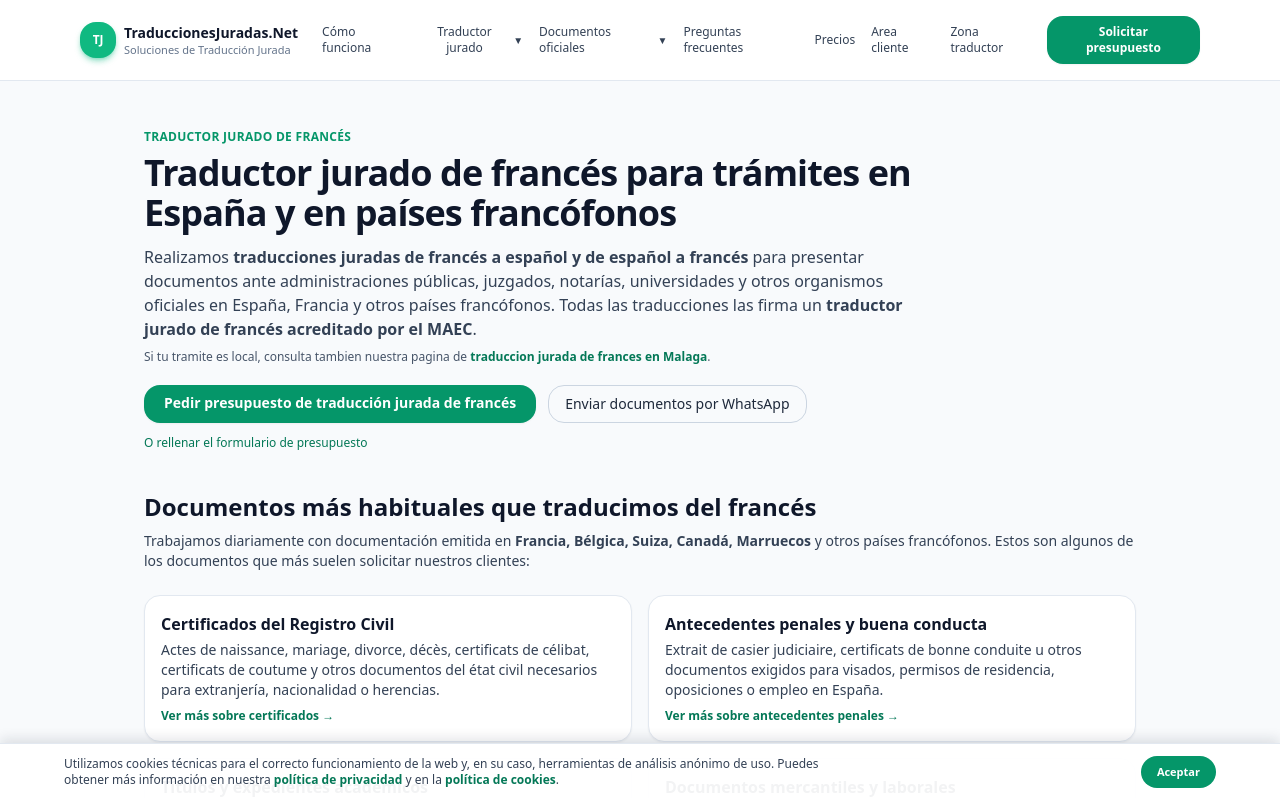
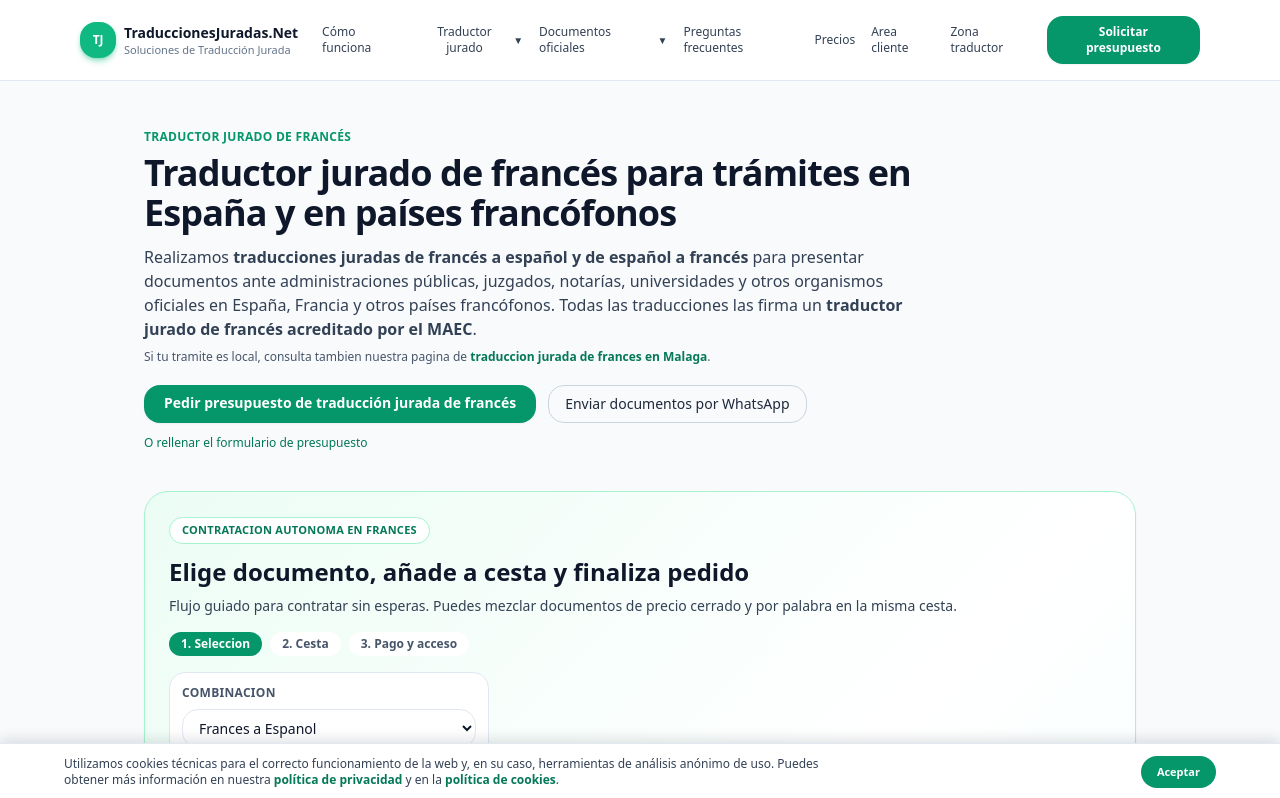
Before and after one commit to juanlatregua/traduccionesjuradas-next, a Next.js app: page /traductor-jurado-frances in a window 1280 px wide. Shown: the top 798 px of the page. Built offline with nearby package versions, Linux system fonts and the light colour scheme.

Commit message:
Restaura panel FrenchOfferPanel en la landing de frances

```diff
--- a/app/traductor-jurado-frances/page.tsx
+++ b/app/traductor-jurado-frances/page.tsx
@@ -2,6 +2,7 @@
 import type { Metadata } from "next";
 import Link from "next/link";
 import { MAIL_LINK, WHATSAPP_LINK } from "@/lib/contact";
+import FrenchOfferPanel from "@/components/FrenchOfferPanel";
 
 export const metadata: Metadata = {
   title: "Traductor jurado de francés | Traducciones juradas francés-español",
@@ -62,6 +63,8 @@ export default function TraductorJuradoFrancesPage() {
           </Link>
         </div>
       </header>
+
+      <FrenchOfferPanel />
 
       {/* BLOQUE TIPOS DE DOCUMENTOS */}
       <section className="mt-10">
```
